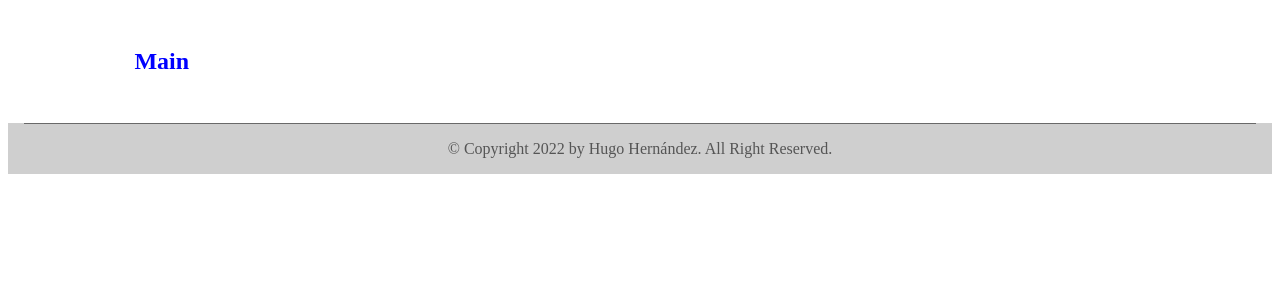
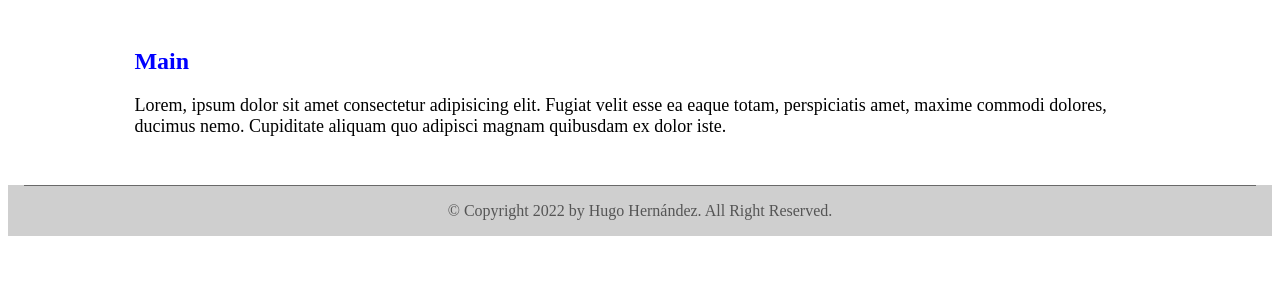
Before and after one commit to HernandezHugo/GS-DAW, a PHP site: page / in a window 1280 px wide. Shown: the part 98-398 px from the top of the page. Run offline with PHP 8.4, Linux system fonts and the light colour scheme.

Commit message:
DIW - less ++++

```diff
--- a/DIW/UD02/activitat 05/index.html
+++ b/DIW/UD02/activitat 05/index.html
@@ -20,6 +20,7 @@
     </nav>
     <main>
       <h2>Main</h2>
+      <p>Lorem, ipsum dolor sit amet consectetur adipisicing elit. Fugiat velit esse ea eaque totam, perspiciatis amet, maxime commodi dolores, ducimus nemo. Cupiditate aliquam quo adipisci magnam quibusdam ex dolor iste.</p>
     </main>
     <footer>
       <div class="copyright">
--- a/DIW/UD02/activitat 05/styles/main.less
+++ b/DIW/UD02/activitat 05/styles/main.less
@@ -4,4 +4,7 @@ main{
     h2{
         color: blue;
     }
+    p{
+        font-size: 18px;
+    }
 }
--- a/DIW/UD02/activitat 05/styles/style.css
+++ b/DIW/UD02/activitat 05/styles/style.css
@@ -25,6 +25,9 @@ main {
 main h2 {
   color: blue;
 }
+main p {
+  font-size: 18px;
+}
 footer {
   width: 100%;
   background-color: #cfcfcf;
```
